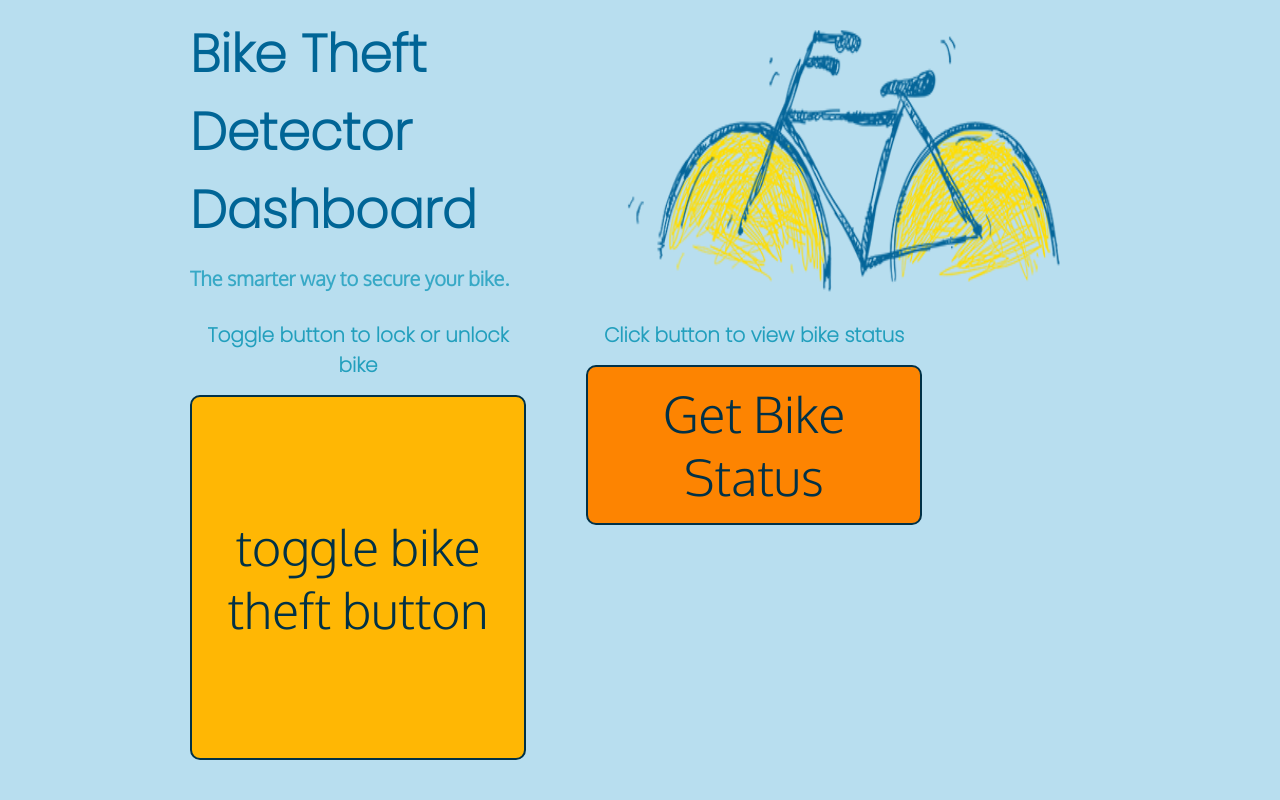
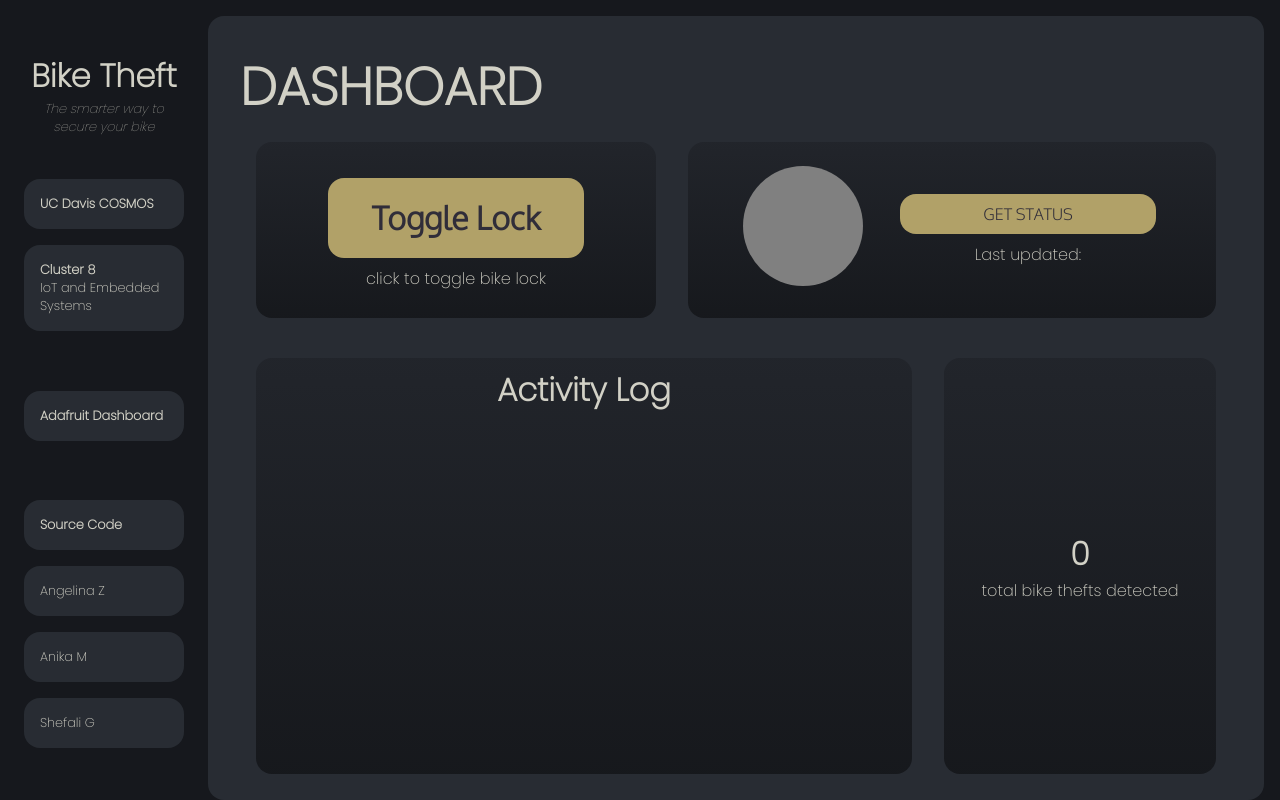
Before and after one commit to ayz122004/biketheft, a React (Create React App) app: page / in a window 1280 px wide. Shown: the top 800 px of the page. Built offline with nearby package versions, Linux system fonts and the light colour scheme.

Commit message:
make it pretty

```diff
--- a/src/App.css
+++ b/src/App.css
@@ -1,285 +1,237 @@
-
 @import url('https://fonts.googleapis.com/css2?family=Oxygen:wght@300&family=Poppins:wght@100;200&display=swap');
 
-/* width */
+*{
+  margin: 0px;
+  padding: 0px;
+}
+
+:root {
+  --bg-color: hsl(220, 12%, 18%);
+  --sub-bg-color: hsl(220, 12%, 10%);
+  --accent-color-light: hsl(47, 32%, 55%);
+  --sub-accent-color-light: hsl(47, 32%, 30%);
+  --accent-color-dark: hsl(212, 32%, 17%);
+  --text-color: hsl(55, 12%, 80%);
+  --text-color-2: hsl(255, 12%, 20%);
+}
+
+/* scrollbar */
 ::-webkit-scrollbar {
   width: 10px;
 }
-
-/* Track */
 ::-webkit-scrollbar-track {
-  background: #f1f1f1;
+  background: var(--sub-bg-color);
 }
-
-/* Handle */
 ::-webkit-scrollbar-thumb {
-  background: #888;
+  background: var(--bg-color);
 }
-
-/* Handle on hover */
 ::-webkit-scrollbar-thumb:hover {
   background: #555;
 }
 
-*{
-  margin: 0px;
-  padding: 0px;
-  color: #229fbd;
+.App {
+  font-family: 'Poppins', sans-serif;
+  background-color: var(--sub-bg-color);
+  min-height: 100vh;
+  display: flex;
+  flex-direction: row;
+  align-items: center;
+  justify-content: center;
+  font-size: calc(10px + 2vh);
+  color: var(--text-color);
 }
 
-:root{
-  --bg-color: hsl(199, 64%, 83%);
-  --accent-color: #ffb704;
-  --alt-accent: hsl(43, 100%, 41%);
-  --font-color: #013147;
-  --button2-color: #fd8401;
-  --button2-accent: hsl(31, 99%, 40%);
+a:link, a:visited {
+  text-decoration: none;
+  color: var(--text-color);
 }
 
-.App {
-  text-align: center;
-  font-family: 'Poppins', sans-serif;
+a:hover div{
+  background-color: var(--sub-bg-color);
 }
 
-.App-header {
-  background-color: hsl(199, 64%, 83%);
-  min-height: 100vh;
+/* SIDEBAR */
+
+.sidebar {
+  flex: 1 1;
   display: flex;
   flex-direction: column;
+  background-color: var(--sub-bg-color);
   align-items: center;
-  justify-content: center;
-  font-size: calc(10px + 2vmin);
-  color: white;
-
+  justify-content: space-evenly;
+  height: 100vh;
+  padding: 1vmin;
+  margin-inline-start: 4vw;
 }
 
-.outline{
-  width: 75%;
+.sidebar--header  h1 {
+  font-weight: bold;
+  font-size: 4vmin;
+  text-align: center;
 }
 
-.App-link {
-  color: #61dafb;
+.sidebar--header h2 {
+  font-weight: lighter;
+  font-size: 1vmax;
+  font-style: italic;
+  text-align: center;
+}
+
+.sidebar--group {
+  flex-direction: column;
+}
+
+.sidebar--card {
+  flex-direction: column;
+  background-color: var(--bg-color);
+  padding: 2vmin;
+  margin-bottom: 2vh;
+  border-radius: 16px;
+  width: 10vw;
+  font-size: 1vmax;
+}
+
+.sidebar--card h1 {
+  text-align: start;
+  font-size: 1vmax;
+}
+
+.sidebar--card p {
+  text-align: start;
+  font-size: 1vmax;
+}
+.sidebar a:hover {
+  color: var(--accent-color-light);
+}
+
+/* MAIN CONTENT */
+
+.main-content {
+  /*flex-grow, flex-shrink=1, flex-basis=auto*/
+  flex: 7 1;
+  display: flex;
+  flex-direction: column;
+  justify-content: space-between;
+  border-radius: 16px;
+  background-color: var(--bg-color);
+  height: 90vh;
+  margin: 2vmin;
+  padding: 4vmin;
+  margin-inline-end: 4vw;
+}
+
+.main-content p {
+  font-size: 2vmin;
+}
+
+.main-content h2 {
+  font-size: 4vmin;
+}
+
+.flex-row {
+  display: flex;
+  flex-direction: row;
+  justify-content: space-between;
+  align-items: center;
+  margin-bottom: 1vh;
+}
+
+.flex-col {
+  display: flex;
+  flex-direction: column;
+  justify-content: space-between;
+  align-items: center;
+  margin-inline: 1vw;
+}
+
+.main-content--card {
+  display: flex;
+  flex-direction: column;
+  justify-content: center;
+  align-items: center;
+  padding: 1vmin;
+  margin: 2vmin;
+  border-radius: 16px;
+  background-color: var(--sub-bg-color);
+  background-image: linear-gradient(hsl(220, 12%, 15%), var(--sub-bg-color));
+}
+
+.main-row-1 {
+  height: 20vh;
+}
+.main-row-2 {
+  height: 50vh;
+}
+button{
+  display: block;
+  border-radius: 16px;
+  border-style: hidden;
+  font-family: 'Oxygen', sans-serif;
+  transition: all ease-in-out 0.1s;
+  width: 20vw;
+  background-color: var(--accent-color-light);
+  color: var(--text-color-2);
+  margin: 1vmin;
+}
+button:hover {
+  background-color: var(--sub-accent-color-light);
+  color: var(--text-color);
+}
+
+button.big {
+  height: 10vh;
+  font-size: 4vmin;
+}
+
+button.small {
+  height: 5vh;
+  font-size: 2vmin;
+}
+
+.scroll {
+  overflow-y: scroll;
+  overflow-x: hidden;
+  margin: 2vmin;
+  height: 40vh;
 }
 
 
-button{
-  display: block;
-  border-radius: 10px;
-  background-color: #013790;
-  color: var(--font-color);
-  font-size: 50px;
-  font-family: 'Oxygen', sans-serif;
-  transition: all ease-in-out 0.4s;
-  border: 2px solid var(--font-color);
+/* ID Selectors */
+
+#bike-lock {
+  width: 30vw;
 }
 
-
-h1{
-  color: #006596;
-  display: block;
-  width: 100%;
-  margin-bottom: 2vh;
+#bike-status {
+  width: 40vw;
 }
 
-.title{
-  width: 43%;
-  margin: auto;
-  text-align: left;
-  padding-left: 30px;
+#led-indicator-red {
+  border-radius: 100%;
+  margin: 2vmin;
+  height: 15vmin;
+  width: 15vmin;
+  background-color: red;
+}
+#led-indicator-green {
+  border-radius: 100%;
+  margin: 2vmin;
+  height: 15vmin;
+  width: 15vmin;
+  background-color: green;
+}
+#led-indicator-default {
+  border-radius: 100%;
+  margin: 2vmin;
+  height: 15vmin;
+  width: 15vmin;
+  background-color: gray;
 }
 
-.title h2{
-  font-family: 'Oxygen', sans-serif;
-  color: #22a0bfdb
+#activity-log {
+  width: 50vw;
 }
 
-.top{
-  width: 100%;
-  height: 40vh;
-  text-align: left;
-  display: flex;
-  flex-direction: row;
-  text-align: center;
+#theft-counter {
+  width: 20vw;
 }
-
-.buttons{
-  height: 55vh;
-  width: 100%;
-  display: flex;
-  flex-direction: row;
-}
-
-.but{
-  display: flex;
-  flex-direction: column;
-  margin-left: 30px;
-  margin-right: 30px;
-  width: 35%;
-}
-
-.button1{
-  height: 100%;
-  padding: 10px;
-  width: 100%;
-  background-color: var(--accent-color);
-}
-
-.button1:hover{
-  background-color: var(--alt-accent)
-}
-
-.button2:hover{
-  background-color: var(--alt-accent)
-}
-
-h2{
-  font-family: monospace;
-  color: #229fbd;
-  font-size: 20px;
-  margin-bottom: 15px;
-  font-family: 'Poppins', sans-serif;
-}
-
-.button2{
-  background-color: var(--button2-color);
-  padding: 15px;
-  margin-bottom: 2vh;
-}
-
-.button2:hover{
-  background-color:var(--button2-accent);
-}
-
-img{
-  width: 55%;
-}
-
-footer{
-  width: 100%;
-  height: 30vh;
-  background-color: #22a0bfdb;
-}
-
-footer img{
-  width: 40%;
-}
-
-
-@media(max-width: 1270px){
-  h1{
-    font-size: 30px;
-  }
-
-  h2{
-    font-size: 15px;
-  }
-
-  button{
-    font-size: 30px;
-  }
-
-  .top{
-    height: 20vh;
-  }
-
-  .buttons{
-    height: 35vh;
-  }
-
-  .App-header{
-    min-height: 80vh;
-  }
-
-  footer{
-    height: 20vh;
-  }
-}
-
-@media only screen and (max-width: 750px) {
-
-
-  .buttons{
-    height: 45vh;
-    display: flex;
-    flex-direction: column;
-  }
-
-  .but{
-    width: 95%;
-  }
-
-  .button1, .button2{
-    margin-bottom: 30px;
-    height: 15vh;
-  }
-
-  h1{
-    font-size: 20px;
-  }
-
-  footer img{
-    margin: 15px;
-    width: 70%;
-  }
-
-  h2{
-    font-size: 10px;
-  }
-
-  h1{
-    font-size: 25px;
-  }
-
-  .top img{
-    height: 80%;
-  }
-
-  .button1, .button2{
-    font-size: 15px;
-  }
-
-  .buttons{
-    margin-top: 20px
-  }
-
-
-}
-
-@media only screen and (max-width: 450px) {
-  h1{
-    font-size: 20px;
-  }
-
-  .title h2{
-    font-size: 10px;
-  }
-
-  .top img{
-    height: 50%;
-  }
-
-  .title{
-    margin: 0px;
-  }
-
-  .top{
-    height: 15vh;
-  }
-
-  .buttons{
-    margin-top: 30px;
-
-  }
-
-  .button1, .button2{
-    margin-bottom: 30px;
-    height: 10vh;
-    font-size: 15px;
-  }
-}
-
-@media only screen and (max-width: 300px){
-  .buttons{
-    margin-top: 70px
-  }
-}
--- a/src/App.js
+++ b/src/App.js
@@ -3,15 +3,14 @@ import axios from "axios";
 
 import "./App.css";
 import ActivityItem from "./ActivityItem";
-import bike from "./bike.png";
 
 function App() {
   const [bikeStatus, setBikeStatus] = useState(""); // for getting indicator
-  const [bikeTheftButton, setBikeTheftButton] = React.useState(null); // for posting data to toggle
+  const [bikeTheftButton, setBikeTheftButton] = useState(""); // for posting data to toggle
   const [buttonStatus, setButtonStatus] = useState(""); // for getting current toggle status
-  const [activityList, setActivityList] = useState([]); // for logging Lock/Unlock actions
-
-  // Theft counter stuff
+  const [activityList, setActivityList] = useState([]); // for the Activity Log
+  const [ledClass, setledClass] = useState("led-indicator-default");
+  const [lastUpdated, setLastUpdated] = useState(""); // for  bikeStatus
   const [theftCounter, setTheftCounter] = useState(0);
 
   const getButtonStatus = () => {
@@ -81,10 +80,15 @@ function App() {
       .get("https://io.adafruit.com/api/v2/lmarielle/feeds/bikestatus")
       .then((response) => {
         console.log("get bike status: " + response.data.last_value);
+        console.log("bikeStatus value: " + bikeStatus);
+        let date = new Date().toLocaleString();
+        setLastUpdated(date);
         if (response.data.last_value == 0) {
           setBikeStatus("Bike Is Secured");
+          setledClass("led-indicator-green");
         } else {
           setBikeStatus("THEFT DETECTED!!!");
+          setledClass("led-indicator-red");
           setTheftCounter(theftCounter + 1);
           console.log("theft counter: " + theftCounter);
         }
@@ -93,45 +97,96 @@ function App() {
 
   return (
     <div className="App">
-      <header className="App-header">
-        <div className="outline">
-          <div className="top">
-            <div className="title">
-              <h1>Bike Theft Detector Dashboard</h1>
-              <h2>The smarter way to secure your bike.</h2>
+      {/* Sidebar */}
+      <div className="sidebar">
+        <div className="sidebar--header">
+          <h1>Bike Theft</h1>
+          <h2>The smarter way to secure your bike</h2>
+        </div>
+        <div className="sidebar--group">
+          <a href="https://cosmos.ucdavis.edu/">
+            <div className="sidebar--card">
+              <h1>UC Davis COSMOS</h1>
+            </div>
+          </a>
+          <a href="https://cosmos.sf.ucdavis.edu/cluster-8-internet-things">
+            <div className="sidebar--card">
+              <h1>Cluster 8</h1>
+              <p>IoT and Embedded Systems</p>
+            </div>
+          </a>
         </div>
 
-            <img src={bike} />
+        <div className="sidebar--group">
+          <a href="https://io.adafruit.com/lmarielle/dashboards/biketheftdashboard">
+            <div className="sidebar--card">
+              <h1>Adafruit Dashboard</h1>
+            </div>
+          </a>
         </div>
 
-          <div className="buttons">
-            <div className="but">
-              <h2>Toggle button to lock or unlock bike</h2>
-              <button
-                id="button1"
-                className="button1"
-                onClick={getBikeTheftButton}
-              >
-                toggle bike theft button
-              </button>
+        <div className="sidebar--group">
+          <a href="https://github.com/ayz122004/biketheft">
+            <div className="sidebar--card">
+              <h1>{"Source Code"}</h1>
+            </div>
+          </a>
+          <a href="https://github.com/ayz122004">
+            <div className="sidebar--card">Angelina Z</div>
+          </a>
+          <a href="https://github.com/anikamadan">
+            <div className="sidebar--card">Anika M</div>
+          </a>
+          <a href="https://github.com/goshefali">
+            <div className="sidebar--card">Shefali G</div>
+          </a>
+        </div>
       </div>
 
-            <div className="but">
-              <h2>Click button to view bike status</h2>
-              <button className="button2" onClick={getBikeStatus}>
-                Get Bike Status
+      {/* Main Content */}
+      <div className="main-content">
+        <div className="main-content--header">
+          <h1>DASHBOARD</h1>
+        </div>
+
+        <div className="flex-row">
+          <div className="main-content--card main-row-1" id="bike-lock">
+            <button className="big" id="button1" onClick={getBikeTheftButton}>
+              <h2>Toggle Lock</h2>
             </button>
-              {bikeStatus}
+            <p>click to toggle bike lock</p>
+          </div>
+          <div className="main-content--card main-row-1" id="bike-status">
+            <div className="flex-row">
+              <div id={ledClass} />
+              <div className="flex-col">
+                <p>{bikeStatus}</p>
+                <button className="small" onClick={getBikeStatus}>
+                  GET STATUS
+                </button>
+                <p>Last updated: {lastUpdated}</p>
               </div>
             </div>
           </div>
-        <div style={{ overflow: "scroll", height: "30vh" }}>
+        </div>
+
+        <div className="flex-row">
+          <div className="main-content--card main-row-2" id="activity-log">
+            <div className="flex-col">
+              <h2>Activity Log</h2>
+              <div className="scroll">
                 {activityList.map((item, i) => (
-            <li key={i}>{item}</li>
+                  <div key={i}>{item}</div>
                 ))}
               </div>
-        <div>{"theft counter: " + theftCounter}</div>
-      </header>
+            </div>
+          </div>
+          <div className="main-content--card main-row-2" id="theft-counter">
+            <h2>{theftCounter}</h2>
+            <p>total bike thefts detected</p>
+          </div>
+        </div>
+      </div>
     </div>
   );
 }
```
Also changed, not shown: src/ActivityItem.jsx (+13 -6 lines). Lines whose indentation alone changed are shown as unchanged.
